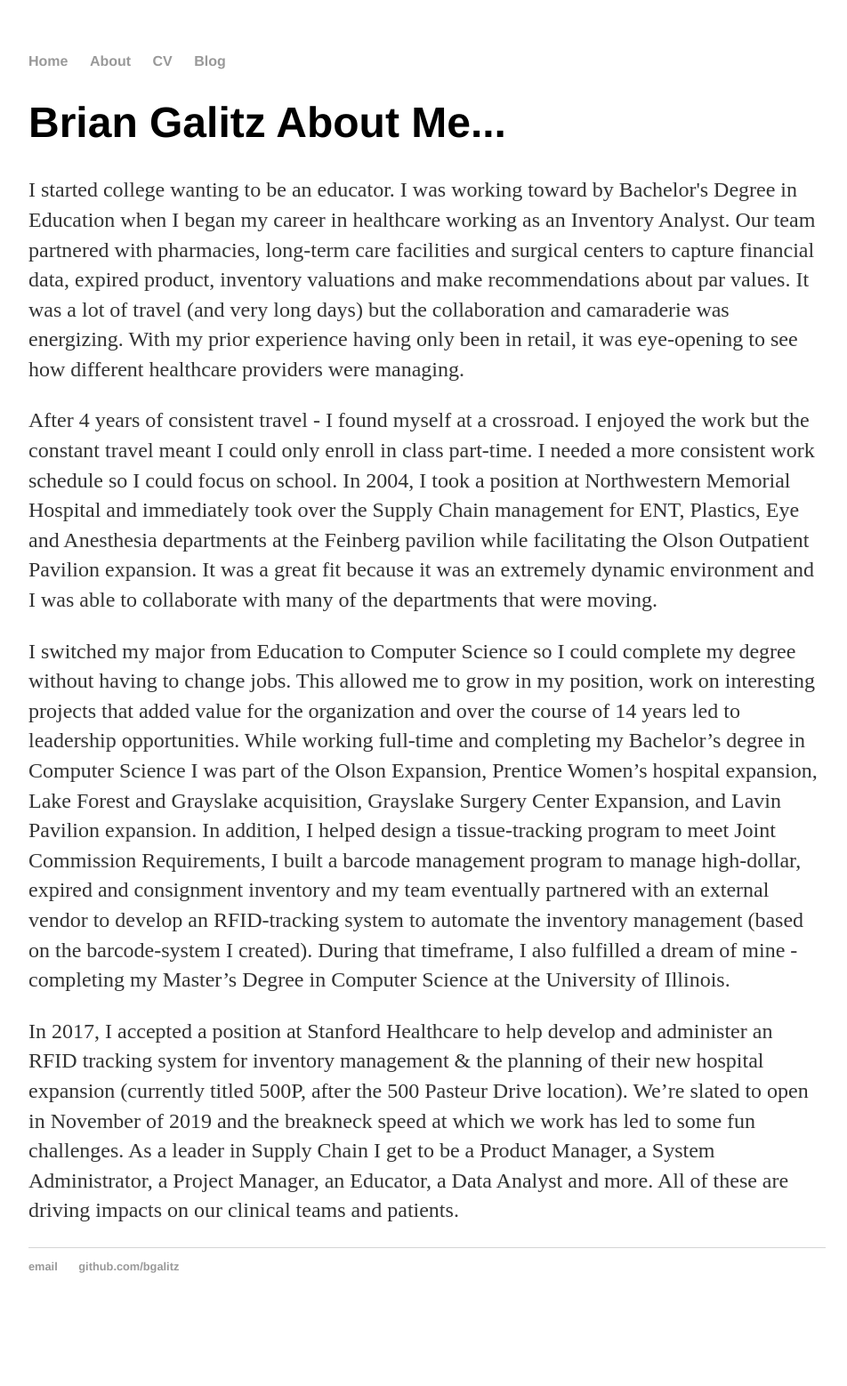
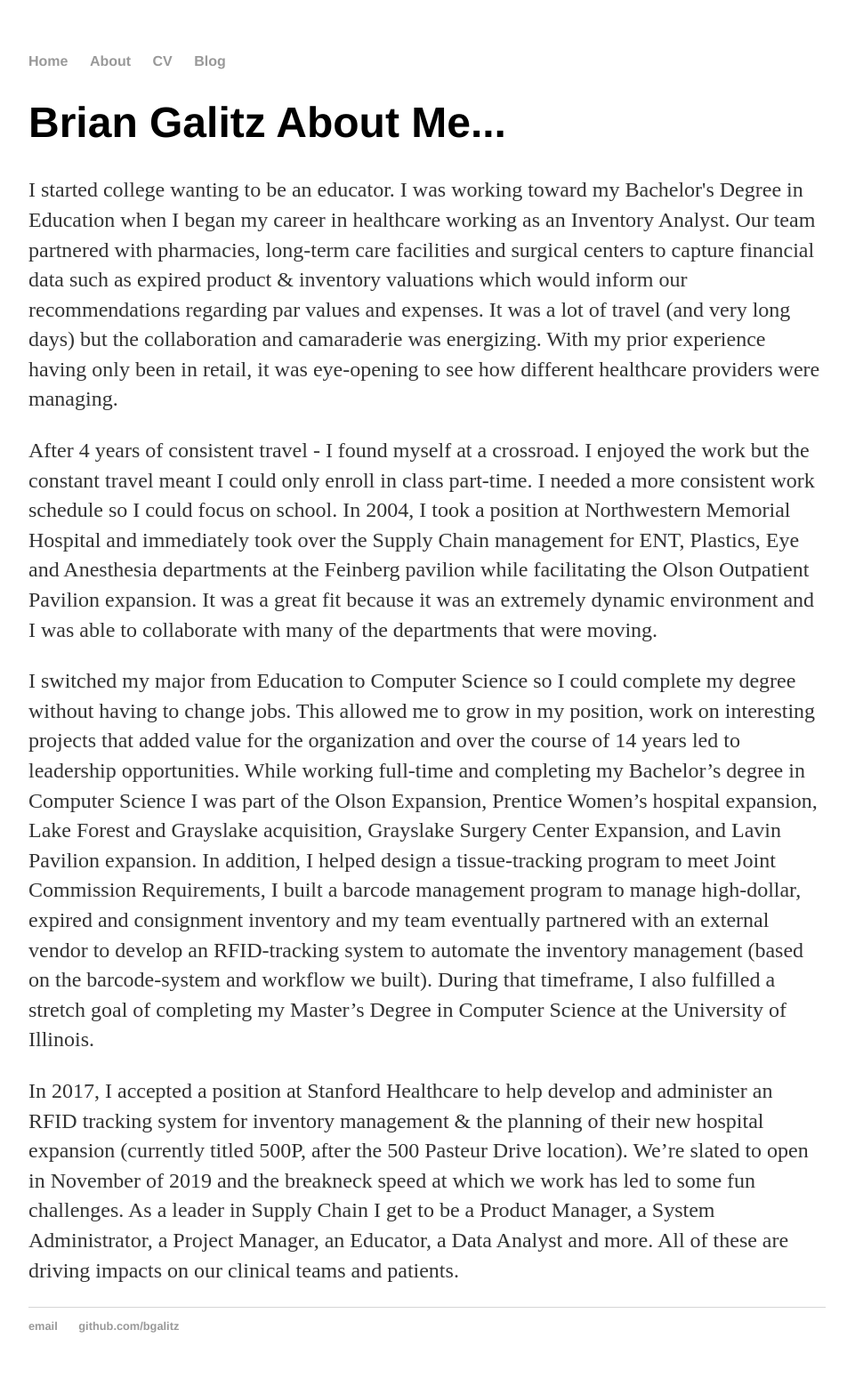
Before and after one commit to bgalitz/bgalitz.github.io, a Jekyll site: the page built from about/index.html, in a window 1280 px wide. Shown: the whole page at 89% size, without its empty margins (160-1112 px from the left). Built offline with Jekyll 4.4.1, drawn with Linux system fonts in a browser that asks for light colours; before the commit the page ends 1491 px from its top, so only the background shows below that.

Commit message:
typos fixed

```diff
--- a/about/index.html
+++ b/about/index.html
@@ -4,10 +4,11 @@ title: Brian Galitz About Me...
 ---
 
 <div class="blurb">
-        <p>             I started college wanting to be an educator. I was working toward by Bachelor's Degree in Education when
+        <p>             I started college wanting to be an educator. I was working toward my Bachelor's Degree in Education when
                 I began my career in healthcare working as an Inventory Analyst. Our team partnered with pharmacies, long-term care
-                facilities and surgical centers to capture financial data, expired product, inventory valuations and make recommendations about
-                par values. It was a lot of travel (and very long days) but the collaboration and camaraderie was energizing.
+                facilities and surgical centers to capture financial data such as expired product & inventory valuations which would
+                inform our recommendations regarding
+                par values and expenses. It was a lot of travel (and very long days) but the collaboration and camaraderie was energizing.
                 With my prior experience having only been in retail, it was eye-opening to see how different
                 healthcare providers were managing. </p>
 
@@ -29,8 +30,8 @@ title: Brian Galitz About Me...
                         In addition, I helped design a tissue-tracking program to meet
                 Joint Commission Requirements, I built a barcode management program to manage high-dollar, expired and
                 consignment inventory and my team eventually partnered with an external vendor to develop an RFID-tracking system
-                to automate the inventory management (based on the barcode-system I created).
-                 During that timeframe, I also fulfilled a dream of mine - completing
+                to automate the inventory management (based on the barcode-system and workflow we built).
+                 During that timeframe, I also fulfilled a stretch goal of completing
         my Master’s Degree in Computer Science at the University of Illinois. </p>
 
              <p>  In 2017, I accepted a position at Stanford Healthcare to help develop and administer an RFID tracking system for inventory
```
